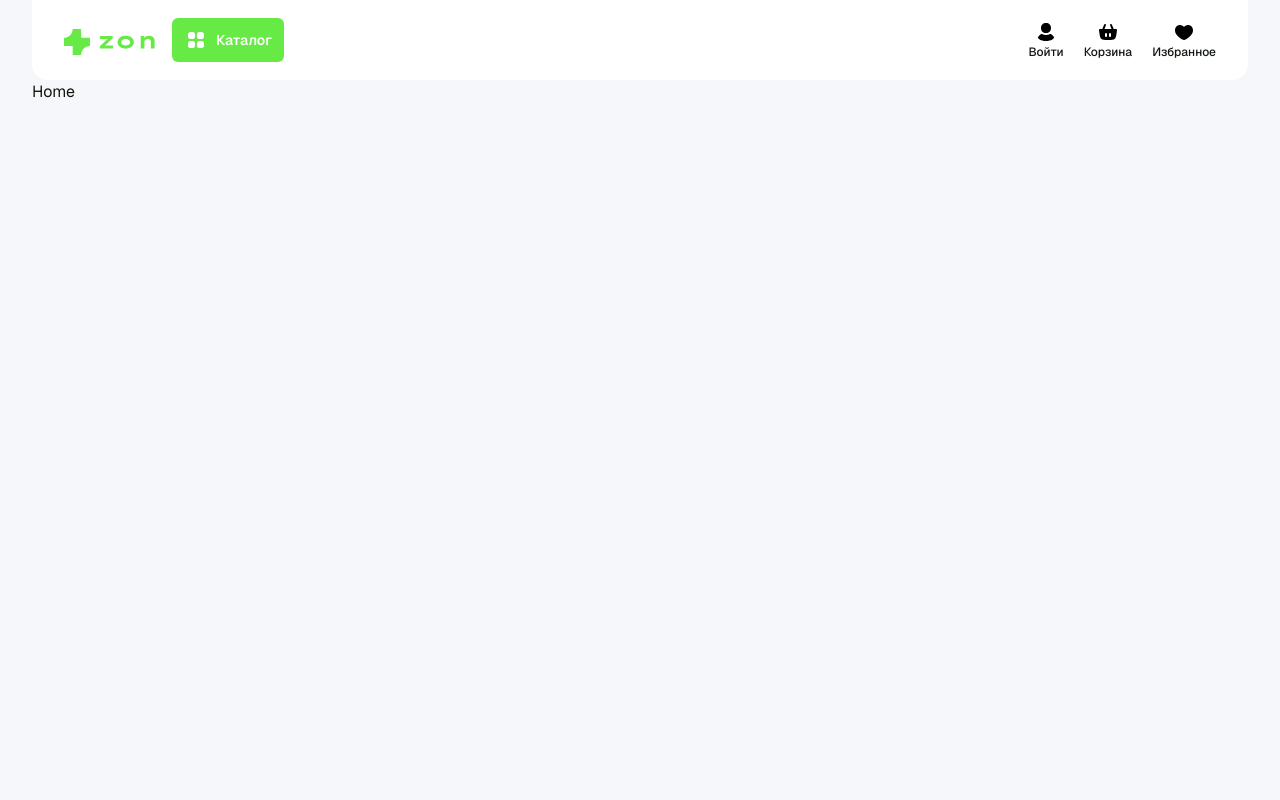
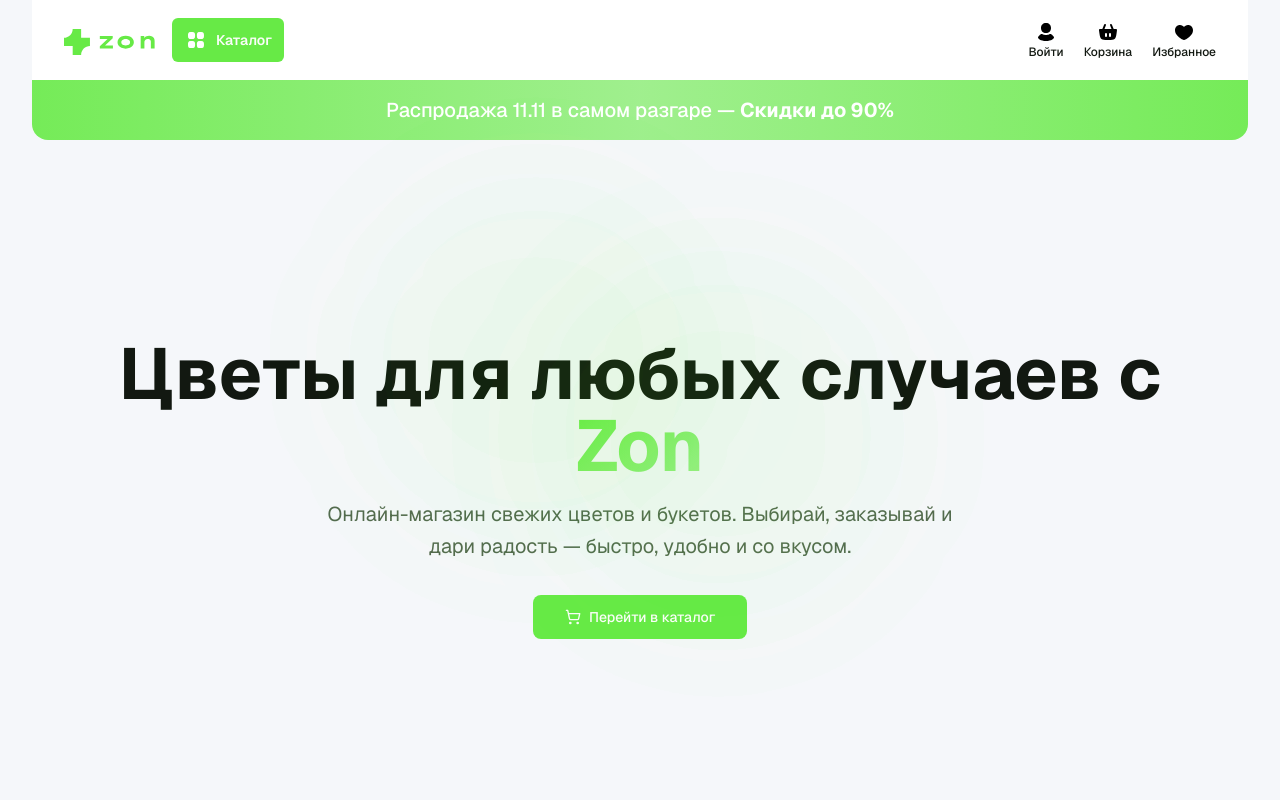
Before and after one commit to tastymango73/zon, a Next.js app: page / in a window 1280 px wide. Shown: the top 800 px of the page. Built offline with nearby package versions, Linux system fonts and the light colour scheme.

Commit message:
feat: add gradient banner to header

```diff
--- a/package.json
+++ b/package.json
@@ -17,6 +17,7 @@
     "clsx": "^2.1.1",
     "js-cookie": "^3.0.5",
     "lucide-react": "^0.548.0",
+    "motion": "^12.23.24",
     "next": "16.0.1",
     "react": "19.2.0",
     "react-dom": "19.2.0",
--- a/src/app/(site)/page.tsx
+++ b/src/app/(site)/page.tsx
@@ -1,3 +1,11 @@
+import { HeroSection } from '@/components/features/home/hero-section'
+
 export default function HomePage() {
-  return <div>Home</div>
+  return (
+    <>
+      <HeroSection />
+      <HeroSection />
+      <HeroSection />
+    </>
+  )
 }
--- a/src/app/layout.tsx
+++ b/src/app/layout.tsx
@@ -1,4 +1,6 @@
 import { Geist } from 'next/font/google'
+
+import { MotionClient } from '@/components/features/motion/motion-client'
 
 import './globals.css'
 import { Providers } from '@/config/providers'
@@ -16,7 +18,10 @@ export default function RootLayout({
   return (
     <html lang='en' suppressHydrationWarning>
       <Providers>
-        <body className={`${geist.className} antialiased`}>{children}</body>
+        <body className={`${geist.className} antialiased`}>
+          <MotionClient />
+          {children}
+        </body>
       </Providers>
     </html>
   )
--- /dev/null
+++ b/src/components/features/home/hero-background.tsx
@@ -0,0 +1,36 @@
+'use client'
+
+import { motion } from 'framer-motion'
+
+export function HeroBackground() {
+  return (
+    <div className='absolute inset-0 overflow-hidden'>
+      <motion.div
+        className='bg-primary/2 absolute top-1/4 left-1/4 h-96 w-96 rounded-full blur-3xl'
+        animate={{
+          x: [0, 50, -50, 0],
+          y: [0, -50, 50, 0],
+        }}
+        transition={{
+          duration: 15,
+          repeat: Number.POSITIVE_INFINITY,
+          repeatType: 'reverse',
+        }}
+      />
+
+      <motion.div
+        className='bg-primary/2 absolute right-1/4 bottom-1/4 h-96 w-96 rounded-full blur-3xl'
+        animate={{
+          x: [0, -50, 50, 0],
+          y: [0, 50, -50, 0],
+        }}
+        transition={{
+          duration: 15,
+          repeat: Number.POSITIVE_INFINITY,
+          repeatType: 'reverse',
+          delay: 1,
+        }}
+      />
+    </div>
+  )
+}
--- /dev/null
+++ b/src/components/features/home/hero-section.tsx
@@ -0,0 +1,40 @@
+'use client'
+
+import { ShoppingCart } from 'lucide-react'
+import Link from 'next/link'
+
+import { Button } from '@/components/shared/button'
+
+import { ClientRoutes } from '@/constants/routes'
+
+import { HeroBackground } from './hero-background'
+
+export function HeroSection() {
+  return (
+    <section className='mx-auto flex min-h-[calc(100vh-6.5rem)] max-w-screen-2xl flex-col items-center justify-center space-y-6 py-16 text-center sm:space-y-8 sm:py-20 md:py-28 lg:py-32'>
+      <HeroBackground />
+
+      <div className='space-y-4'>
+        <h1 className='text-4xl font-bold md:text-5xl lg:text-6xl xl:text-7xl'>
+          Цветы для любых случаев
+          <br className='sm:hidden' /> с <br className='hidden sm:block' />
+          <span className='from-primary to-primary/60 bg-linear-to-br bg-clip-text text-transparent'>
+            Zon
+          </span>
+        </h1>
+        <p className='text-muted-foreground mx-auto max-w-xs leading-relaxed sm:max-w-sm sm:text-base md:max-w-lg md:text-lg lg:max-w-2xl lg:text-xl'>
+          Онлайн-магазин свежих цветов и букетов. Выбирай, заказывай и дари радость —
+          быстро, удобно и со вкусом.
+        </p>
+      </div>
+      <div className='flex gap-4'>
+        <Button size='lg' className='rounded-md' asChild>
+          <Link href={ClientRoutes.HOME}>
+            <ShoppingCart />
+            Перейти в каталог
+          </Link>
+        </Button>
+      </div>
+    </section>
+  )
+}
--- /dev/null
+++ b/src/components/features/motion/motion-client.tsx
@@ -0,0 +1,16 @@
+'use client'
+
+import { MotionGlobalConfig } from 'framer-motion'
+import { useEffect } from 'react'
+
+export function MotionClient() {
+  useEffect(() => {
+    const isMobile = /iPhone|iPad|iPod|Android/i.test(navigator.userAgent)
+
+    if (isMobile) {
+      MotionGlobalConfig.skipAnimations = true
+    }
+  }, [])
+
+  return null
+}
--- /dev/null
+++ b/src/components/layout/gradient-banner.tsx
@@ -0,0 +1,9 @@
+export function GradientBanner() {
+  return (
+    <div className='from-primary/90 via-primary/60 to-primary/90 rounded-b-2xl bg-linear-to-r py-4 text-center font-medium text-white'>
+      <p className='text-lg sm:text-xl'>
+        Распродажа 11.11 в самом разгаре — <span className='font-bold'>Скидки до 90%</span>
+      </p>
+    </div>
+  )
+}
--- a/src/components/layout/header.tsx
+++ b/src/components/layout/header.tsx
@@ -1,74 +1,72 @@
 'use client'
 
-import Image from 'next/image'
-import Link from 'next/link'
 import { useEffect, useState } from 'react'
 
-import { ClientRoutes } from '@/constants/routes'
-
-import { Button } from '../shared/button'
-import { LogoIcon } from '../shared/logo-icon'
-
+import { LogoSection } from './logo-section'
+import { NavigationButtons } from './navigation-buttons'
+import { GradientBanner } from './gradient-banner'
 import { cn } from '@/utils/class-names'
-
-const NAV_BUTTONS = [
-  { href: ClientRoutes.HOME, src: '/person.svg', alt: 'Person', label: 'Войти' },
-  { href: ClientRoutes.HOME, src: '/cart.svg', alt: 'Cart', label: 'Корзина' },
-  { href: ClientRoutes.HOME, src: '/heart.svg', alt: 'Heart', label: 'Избранное' },
-]
 
 export function Header() {
   const [isScrolled, setIsScrolled] = useState(false)
 
   useEffect(() => {
     const handleScroll = () => setIsScrolled(window.scrollY > 20)
-    window.addEventListener('scroll', handleScroll)
+    handleScroll()
+    window.addEventListener('scroll', handleScroll, { passive: true })
     return () => window.removeEventListener('scroll', handleScroll)
   }, [])
 
   return (
-    <header className='sticky top-0 z-50 rounded-b-lg bg-transparent transition-all duration-300'>
+    <>
+      <header className='bg-transparent transition-all duration-300'>
         <div
           className={cn(
             'mx-auto max-w-7xl px-4 py-2 transition-all duration-300 sm:px-6 lg:px-8',
             isScrolled
               ? 'bg-background/85 rounded-b-2xl shadow-sm backdrop-blur-md'
-            : 'rounded-b-2xl bg-white',
+              : 'bg-white',
           )}
         >
           <div className='relative flex h-16 w-full items-center justify-between'>
-          <div className='flex items-center gap-3'>
-            <Link href={ClientRoutes.HOME}>
-              <LogoIcon className='size-24' />
-            </Link>
-
-            <Button
-              variant='primary'
-              size='catalog'
-              className='hidden rounded-sm md:flex'
-              asChild
-            >
-              <Link href={ClientRoutes.HOME}>
-                <Image src='/catalog.svg' alt='Catalog' width={24} height={24} />
-                <span className='text-md font-semibold'>Каталог</span>
-              </Link>
-            </Button>
-          </div>
+            <LogoSection />
 
             <div className='flex items-center gap-4'>
               <div className='hidden items-center space-x-3 md:flex'>
-              <div className='flex items-center gap-5'>
-                {NAV_BUTTONS.map(({ href, src, alt, label }) => (
-                  <Link key={label} href={href} className='flex flex-col items-center'>
-                    <Image src={src} alt={alt} width={24} height={24} className='size-6' />
-                    <span className='text-xs font-medium'>{label}</span>
-                  </Link>
-                ))}
+                <NavigationButtons />
+              </div>
+            </div>
+          </div>
+        </div>
+
+        <GradientBanner />
+      </header>
+
+      <div
+        aria-hidden={!isScrolled}
+        className={cn(
+          'fixed inset-x-0 top-0 z-50 transition-all duration-300',
+          isScrolled ? 'pointer-events-auto' : 'pointer-events-none',
+        )}
+      >
+        <div
+          className={cn(
+            'mx-auto max-w-7xl px-4 sm:px-6 lg:px-8',
+            'transform-gpu transition-all duration-300',
+            isScrolled ? 'translate-y-0 opacity-100' : '-translate-y-4 opacity-0',
+          )}
+        >
+          <div className='bg-background/90 mt-2 rounded-2xl shadow-sm backdrop-blur-md'>
+            <div className='relative flex w-full items-center justify-between px-4 py-2'>
+              <LogoSection compact />
+
+              <div className='hidden items-center md:flex'>
+                <NavigationButtons compact />
               </div>
             </div>
           </div>
         </div>
       </div>
-    </header>
+    </>
   )
 }
--- /dev/null
+++ b/src/components/layout/logo-section.tsx
@@ -0,0 +1,35 @@
+import Image from 'next/image'
+import Link from 'next/link'
+
+import { Button } from '@/components/shared/button'
+import { LogoIcon } from '@/components/shared/logo-icon'
+
+import { ClientRoutes } from '@/constants/routes'
+
+import { cn } from '@/utils/class-names'
+
+interface LogoSectionProps {
+  compact?: boolean
+}
+
+export function LogoSection({ compact = false }: LogoSectionProps) {
+  return (
+    <div className='flex items-center gap-3'>
+      <Link href={ClientRoutes.HOME} className='flex items-center'>
+        <LogoIcon className={cn(compact ? 'h-8 w-24' : 'size-24')} />
+      </Link>
+
+      <Button
+        variant='primary'
+        size={compact ? 'xs' : 'catalog'}
+        className='hidden rounded-sm md:flex'
+        asChild
+      >
+        <Link href={ClientRoutes.HOME}>
+          <Image src='/catalog.svg' alt='Catalog' width={24} height={24} />
+          <span className='text-md font-semibold'>Каталог</span>
+        </Link>
+      </Button>
+    </div>
+  )
+}
--- /dev/null
+++ b/src/components/layout/navigation-buttons.tsx
@@ -0,0 +1,43 @@
+import Image from 'next/image'
+import Link from 'next/link'
+
+import { ClientRoutes } from '@/constants/routes'
+
+import { cn } from '@/utils/class-names'
+
+const NAV_BUTTONS = [
+  { href: ClientRoutes.HOME, src: '/person.svg', alt: 'Person', label: 'Войти' },
+  { href: ClientRoutes.HOME, src: '/cart.svg', alt: 'Cart', label: 'Корзина' },
+  { href: ClientRoutes.HOME, src: '/favorite.svg', alt: 'Favorite', label: 'Избранное' },
+]
+
+interface NavigationButtonsProps {
+  compact?: boolean
+}
+
+export function NavigationButtons({ compact = false }: NavigationButtonsProps) {
+  const size = compact ? 20 : 24
+
+  return (
+    <div className={cn('flex items-center', compact ? 'gap-6' : 'gap-5')}>
+      {NAV_BUTTONS.map(({ href, src, alt, label }) => (
+        <Link
+          key={compact ? 'compact-' + label : label}
+          href={href}
+          className='group flex flex-col items-center'
+        >
+          <Image
+            src={src}
+            alt={alt}
+            width={size}
+            height={size}
+            className={cn(compact ? 'size-5' : 'size-6')}
+          />
+          <span className={cn('text-xs font-medium', compact && 'leading-none')}>
+            {label}
+          </span>
+        </Link>
+      ))}
+    </div>
+  )
+}
```
Also changed, not shown: components.json, public/favorite.svg (renamed from public/heart.svg), 1 other file (tests, documents, lock files or other folders). Lines whose indentation alone changed are shown as unchanged.
